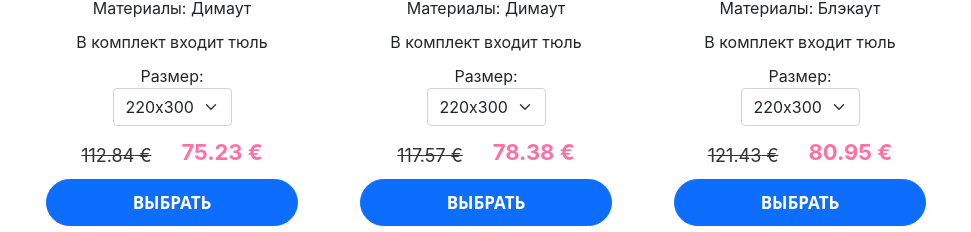
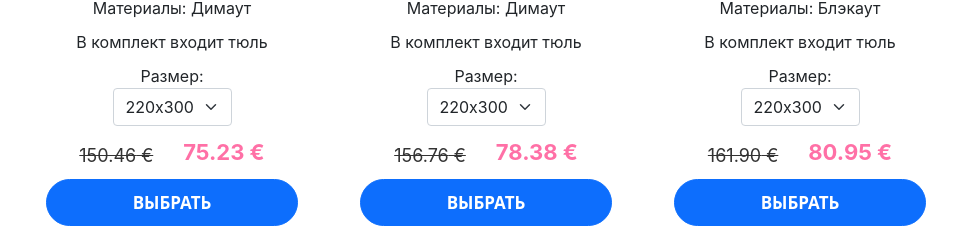
Before and after one commit to SlobodianAnn/curtains-shop, a React (Create React App) app in the folder my-app/: page / in a window 1280 px wide. Shown: the part 1295-1527 px from the top of the page, without its empty margins (154-1125 px from the left). Built offline with nearby package versions, Linux system fonts and the light colour scheme.

Commit message:
feat: update card

```diff
--- a/my-app/src/components/card/card.js
+++ b/my-app/src/components/card/card.js
@@ -6,7 +6,7 @@ const Card = ({ image, name, count, oldPrice, newPrice, material, id, onAddToCar
   // Инициализируем selectedSize: если пришёл пропс size — ставим его, иначе дефолтный вариант
   const [selectedSize, setSelectedSize] = useState('220x300');
   const discountPercent = '50';
-  const calculatedOldPrice = (newPrice * 1.5).toFixed(2);
+  const calculatedOldPrice = (newPrice * 2).toFixed(2);
 
   const itemData = {
     image,
--- a/my-app/src/components/shopping-cart/shopping-cart.js
+++ b/my-app/src/components/shopping-cart/shopping-cart.js
@@ -2,11 +2,13 @@ import './shopping-cart.css';
 import FormBasic from '../formik/formik';
 
 const ShoppingCart = ({ cartItems, onClose, onRemoveItem, onClearCart, toggleThankCard }) => {
-  const getTotal = () =>
-    cartItems.reduce((sum, item) => {
+  const getTotal = () => {
+    const total = cartItems.reduce((sum, item) => {
       const price = Number(item.newPrice.toString().replace(/\s|₽/g, ''));
       return sum + (isNaN(price) ? 0 : price);
     }, 0);
+    return total.toFixed(2);
+  };
 
   const handleOrderSubmit = (formData) => {
     console.log('🛒 Заказ оформлен:', {
```
